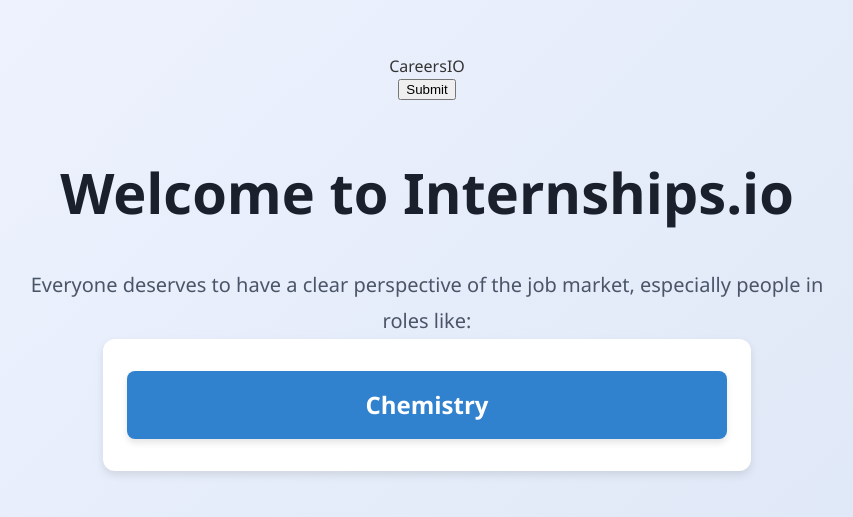
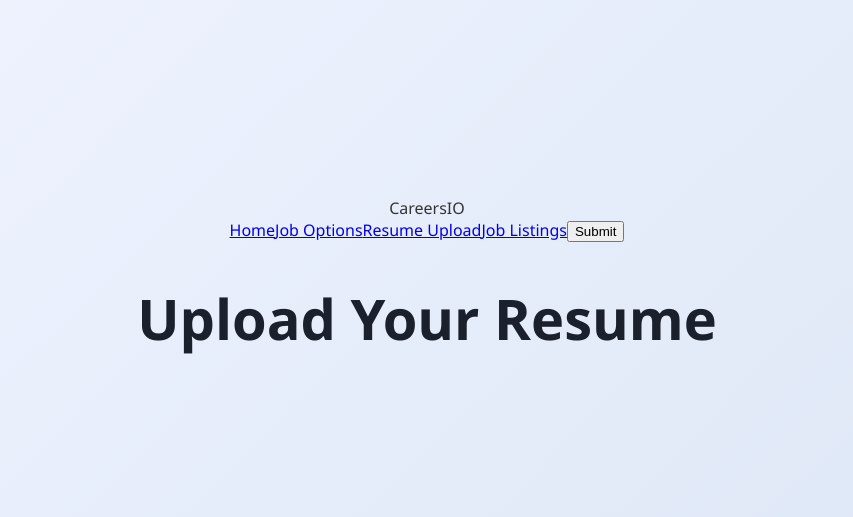
Before and after one commit to Shay350/Matches.io, a React (Create React App) app in the folder my-app/: page /resume-upload in a window 1280 px wide. Shown: the part 105-622 px from the top of the page, without its empty margins (213-1066 px from the left). Built offline with nearby package versions, Linux system fonts and the light colour scheme.

Commit message:
added routing

```diff
--- a/my-app/package.json
+++ b/my-app/package.json
@@ -6,8 +6,10 @@
     "@testing-library/jest-dom": "^5.17.0",
     "@testing-library/react": "^13.4.0",
     "@testing-library/user-event": "^13.5.0",
+    "i": "^0.3.7",
     "react": "^18.3.1",
     "react-dom": "^18.3.1",
+    "react-router-dom": "^6.26.2",
     "react-scripts": "5.0.1",
     "web-vitals": "^2.1.4"
   },
--- a/my-app/src/App.js
+++ b/my-app/src/App.js
@@ -2,13 +2,23 @@
 import './App.css';
 import Navbar from './components/Navbar';
 import ShufflingDisplay from './components/ShufflingDisplay';
+import { BrowserRouter as Router, Routes, Route } from 'react-router-dom';
+import JobOptions from './Pages/JobOptions';
+import ResumeUpload from './Pages/ResumeUpload';
+import JobListings from './Pages/JobListings';
 
 function App() {
   const items = ['Research', 'Law', 'Chemistry', 'Journalism', 'Accounting'];
 
   return (
+    <Router>
       <div className="App">
         <Navbar />
+        <Routes>
+          {/* Home page route */}
+          <Route
+            path="/"
+            element={
               <div className="App-content flex flex-col items-center justify-center min-h-screen py-10 bg-gradient-to-r from-blue-200 to-blue-100">
                 <header className="App-header text-center mb-12">
                   <h1 className="text-5xl font-extrabold text-gray-900 mb-6 drop-shadow-lg">
@@ -20,7 +30,16 @@
                   </p>
                 </header>
               </div>
+            }
+          />
+
+          {/* Other routes */}
+          <Route path="/job-options" element={<JobOptions />} />
+          <Route path="/resume-upload" element={<ResumeUpload />} />
+          <Route path="/job-listings" element={<JobListings />} />
+        </Routes>
       </div>
+    </Router>
   );
 }
 
--- /dev/null
+++ b/my-app/src/Pages/JobListings.js
@@ -0,0 +1,8 @@
+// src/pages/JobListings.js
+import React from 'react';
+
+const JobListings = () => {
+  return <h1>Browse Available Job Listings</h1>;
+};
+
+export default JobListings;
--- /dev/null
+++ b/my-app/src/Pages/JobOptions.js
@@ -0,0 +1,5 @@
+const JobOptions = () => {
+    // component code
+  };
+
+  export default JobOptions;
--- /dev/null
+++ b/my-app/src/Pages/ResumeUpload.js
@@ -0,0 +1,8 @@
+// src/pages/ResumeUpload.js
+import React from 'react';
+
+const ResumeUpload = () => {
+  return <h1>Upload Your Resume</h1>;
+};
+
+export default ResumeUpload;
--- a/my-app/src/components/Navbar.js
+++ b/my-app/src/components/Navbar.js
@@ -1,13 +1,28 @@
 import React from 'react';
+import { Link } from 'react-router-dom';
 
 const Navbar = () => {
   return (
     <div className="flex justify-center w-full bg-blue-900 shadow-lg">
       <nav className="flex justify-between items-center w-4/5 p-4">
         <div className="text-white text-xl font-bold">CareersIO</div>
-        <button className="bg-pink-500 hover:bg-pink-600 transition-colors duration-300 text-white font-bold py-2 px-4 rounded">
-          Submit
-        </button>
+        <div className="flex space-x-4">
+          <Link to="/" className="text-white font-bold py-2 px-4">
+            Home
+          </Link>
+          <Link to="/job-options" className="text-white font-bold py-2 px-4">
+            Job Options
+          </Link>
+          <Link to="/resume-upload" className="text-white font-bold py-2 px-4">
+            Resume Upload
+          </Link>
+          <Link to="/job-listings" className="text-white font-bold py-2 px-4">
+            Job Listings
+          </Link>
+          <button className="bg-pink-500 hover:bg-pink-600 transition-colors duration-300 text-white font-bold py-2 px-4 rounded">
+            Submit
+          </button>
+        </div>
       </nav>
     </div>
   );
```
Also changed, not shown: 2 other files (tests, documents, lock files or other folders). Lines whose indentation alone changed are shown as unchanged.
